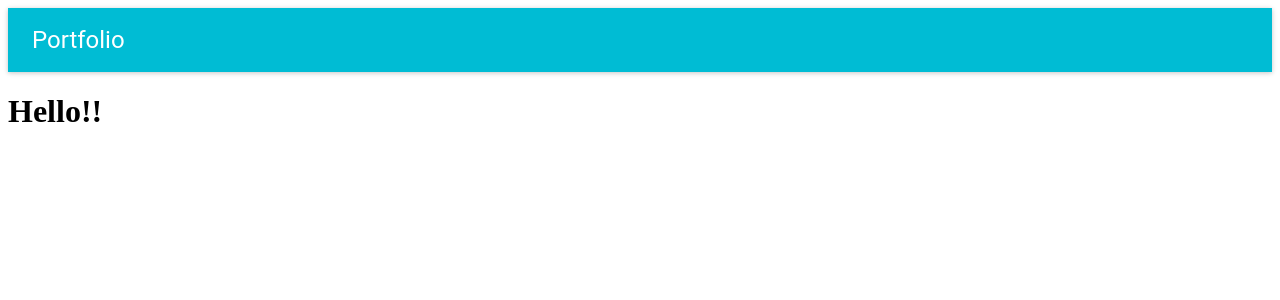
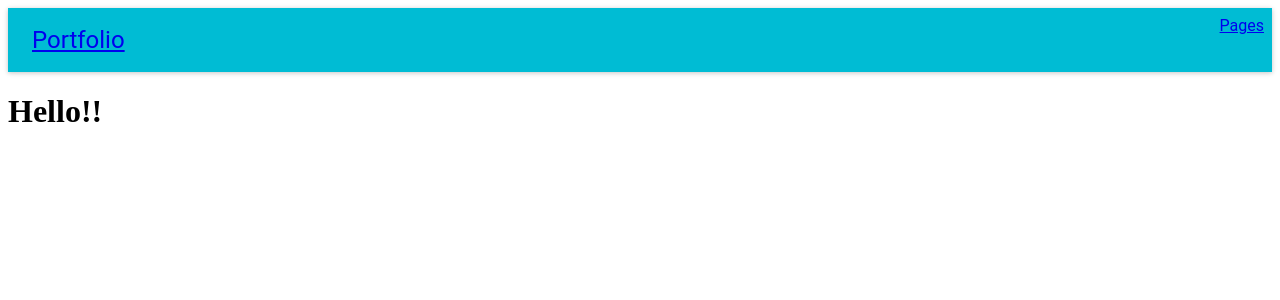
Before and after one commit to aofleejay/simple-portfolio, a React (Create React App) app: page / in a window 1280 px wide. Shown: the top 300 px of the page. Built offline with nearby package versions, Linux system fonts and the light colour scheme; what react-tap-event-plugin would draw is missing.

Commit message:
navigation

```diff
--- a/src/components/Header.js
+++ b/src/components/Header.js
@@ -1,12 +1,15 @@
 import React, { Component } from 'react'
 import AppBar from 'material-ui/AppBar'
+import { Link } from 'react-router'
+
 
 class Header extends Component {
   render () {
     return (
       <AppBar
-        title="Portfolio"
+        title={<Link to={{ pathname: '/' }}>Portfolio</Link>}
         showMenuIconButton={false}
+        iconElementRight={<Link to={{ pathname: '/pages' }}>Pages</Link>}
       />
     )
   }
--- a/src/components/Pages.js
+++ b/src/components/Pages.js
@@ -1,5 +1,6 @@
 import React, { Component } from 'react'
 import PortfolioCard from './PortfolioCard'
+import { Link } from 'react-router'
 
 class Pages extends Component {
   state = {
@@ -17,7 +18,8 @@ class Pages extends Component {
       <div>
         {
           this.state.portfolios.map((portfolio) => (
-            <div key={portfolio.id}>
+            <Link key={portfolio.id}
+                  to={{ pathname: `/pages/${portfolio.id}` }}>
               <PortfolioCard
                 firstname={portfolio.firstname}
                 lastname={portfolio.lastname}
@@ -27,7 +29,7 @@ class Pages extends Component {
                 mainField={portfolio.mainField}
                 fields={portfolio.fields}
               />
-            </div>
+            </Link>
           ))
         }
       </div>
```
